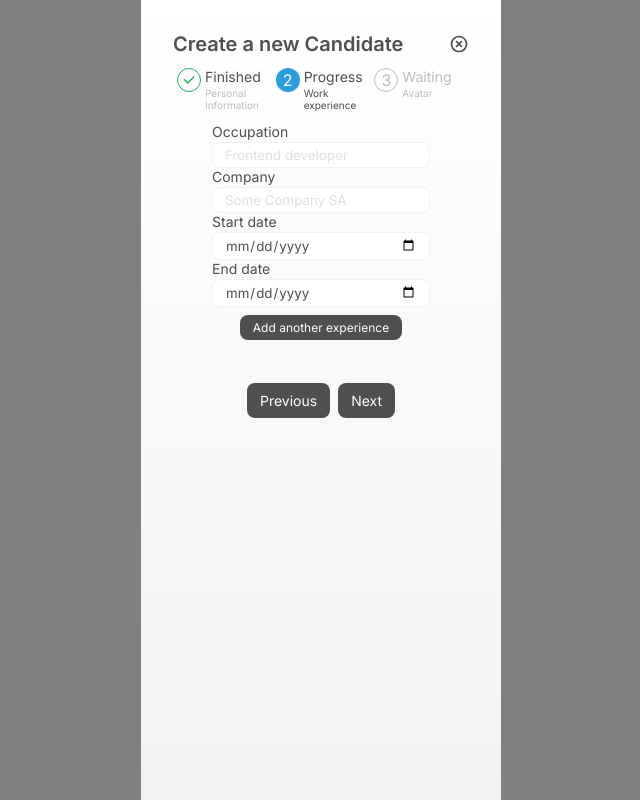
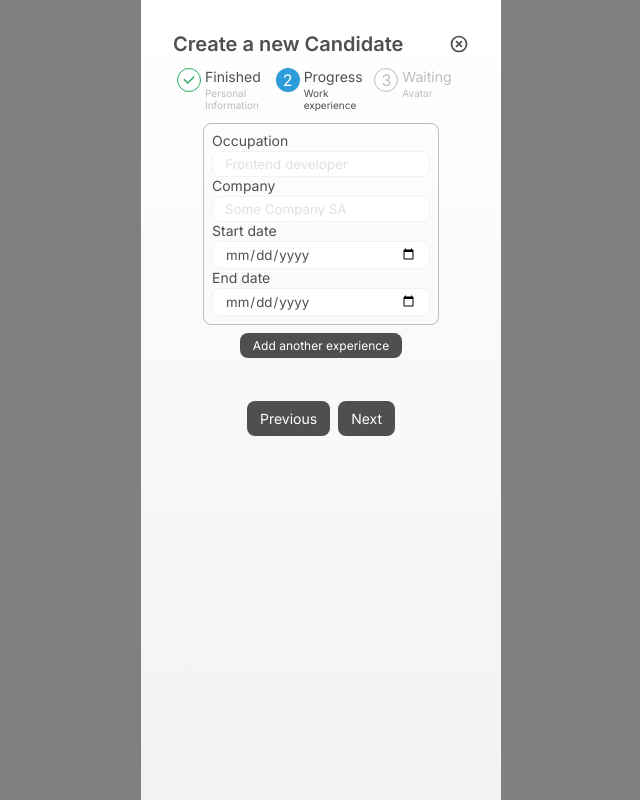
Before and after one commit to bllerenac/linkeable, a React (Create React App) app: page /multiform in a window 1280 px wide. Both pictures are taken after a click on the button "Next". Shown: the whole page, without its empty margins (319-959 px from the left). Built offline with nearby package versions, Linux system fonts and the light colour scheme.

Commit message:
Applied styles to the Experience component container

```diff
--- a/src/components/form/Experiences.js
+++ b/src/components/form/Experiences.js
@@ -3,6 +3,8 @@ import { RiCalendarTodoLine } from "react-icons/ri";
 import { css } from "@emotion/react";
 import Button from "../Button";
 import { useReducer } from "react";
+import styled from '@emotion/styled';
+import { colors } from '../../ui';
 
 export default function Experiences() {
   const [state, dispatch] = useReducer(experiencesReducer, {
@@ -39,7 +41,7 @@ export default function Experiences() {
 
 function Experience({ state, handleChange }) {
   return (
-    <div>
+    <StyledExperience>
       <InputText
         label="Occupation"
         placeholder="Frontend developer"
@@ -72,7 +74,7 @@ function Experience({ state, handleChange }) {
         onChange={handleChange}
         // icon={<RiCalendarTodoLine />}
       />
-    </div>
+    </StyledExperience>
   );
 }
 
@@ -94,3 +96,9 @@ const experiencesReducer = (prevstate, action) => {
       throw new Error("Action is not recognized!")
   }
 }
+
+const StyledExperience = styled.div`
+  padding: 8px;
+  border: 1px solid ${colors.gray4};
+  border-radius: 8px;
+`
--- a/src/screens/MultiForm.js
+++ b/src/screens/MultiForm.js
@@ -91,30 +91,11 @@ export default function MultiFrom({ onFormSubmit }) {
   );
 }
 
-const fieldsStep1 = (state, handleChange, currentStep, setCurrentStep) => (
-  <Personal
-    state={state}
-    handleChange={handleChange}
-    currentStep={currentStep}
-    setCurrentStep={setCurrentStep}
-  />
-);
+const fieldsStep1 = (state, handleChange) => <Personal state={state} handleChange={handleChange} />
 
-const fieldsStep2 = (currentStep, setCurrentStep) => (
-  <Experiences
-    currentStep={currentStep}
-    setCurrentStep={setCurrentStep}
-  />
-);
+const fieldsStep2 = () => <Experiences />
 
-const fieldsStep3 = (state, handleChange, currentStep, setCurrentStep) => (
-  <Avatar
-    state={state}
-    handleChange={handleChange}
-    currentStep={currentStep}
-    setCurrentStep={setCurrentStep}
-  />
-);
+const fieldsStep3 = (state, handleChange) =>  <Avatar state={state} handleChange={handleChange} />
 
 const Header = styled.div`
   display: flex;
```
